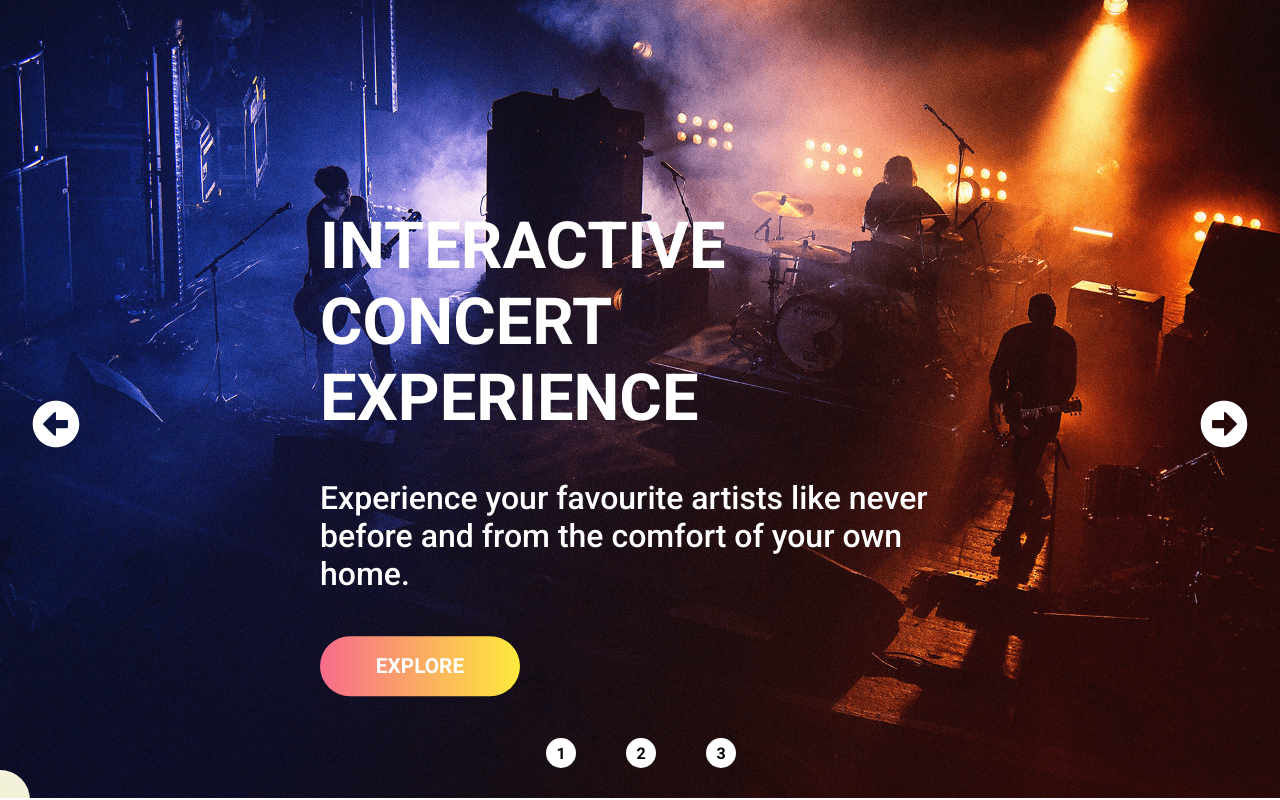
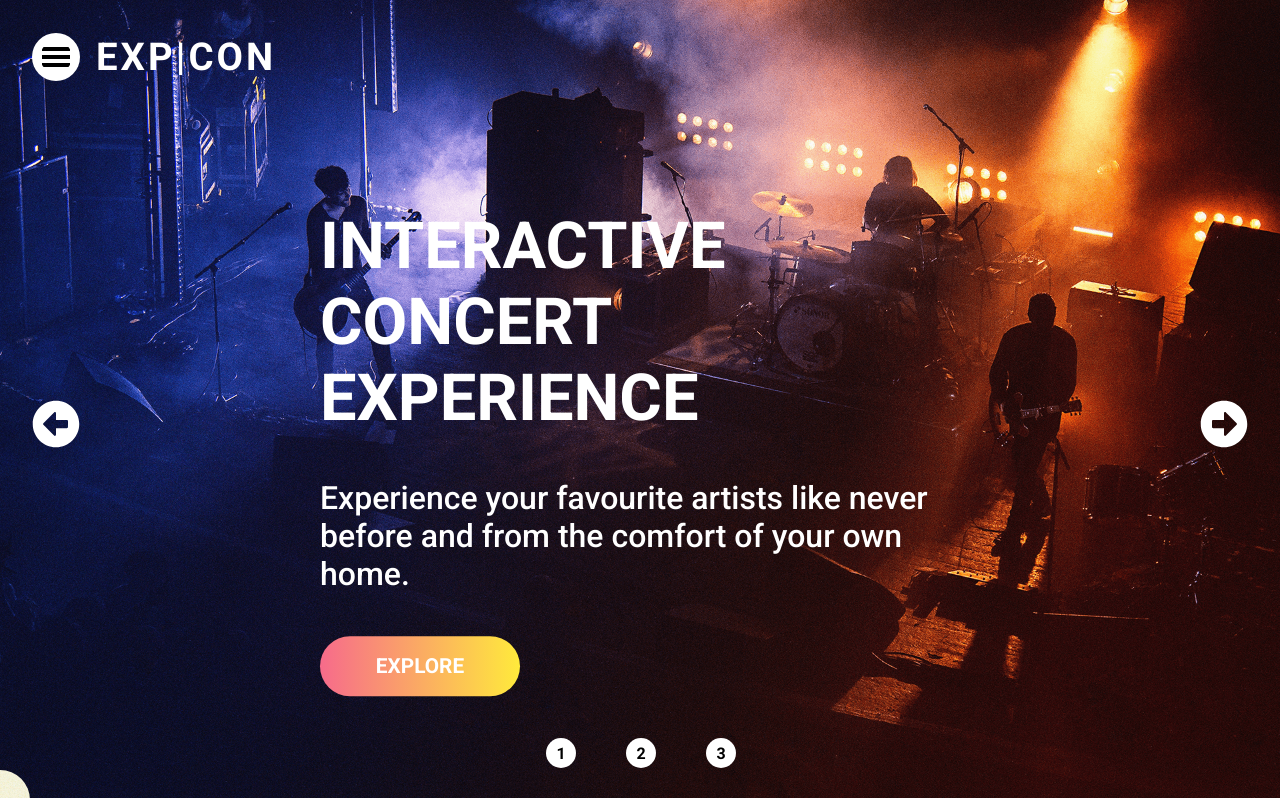
Before and after one commit to rudwo8134/Speerproejct, a React (Create React App) app: page / in a window 1280 px wide. Shown: the top 800 px of the page. Built offline with nearby package versions, Linux system fonts and the light colour scheme; the HTML template or start-up script is replaced by a standard one.

Commit message:
find the error

```diff
--- a/src/Components/Layout/Layout.jsx
+++ b/src/Components/Layout/Layout.jsx
@@ -5,7 +5,7 @@ import Nav from './Nav'
 const Layout = ({children}) => {
   return (
     <>
-      {/* <Nav/> */}
+      <Nav/>
       {children}
       <Footer/>
     </>
--- a/src/Components/Layout/Nav.jsx
+++ b/src/Components/Layout/Nav.jsx
@@ -1,7 +1,6 @@
-import React from 'react'
+import React,{useState} from 'react'
 import styled,{keyframes} from 'styled-components'
 import { GiHamburgerMenu, GiCancel } from 'react-icons/gi';
-import { useState } from 'react/cjs/react.development'
 import NavData from './Navdata';
 import { Link } from 'react-router-dom';
 
```
